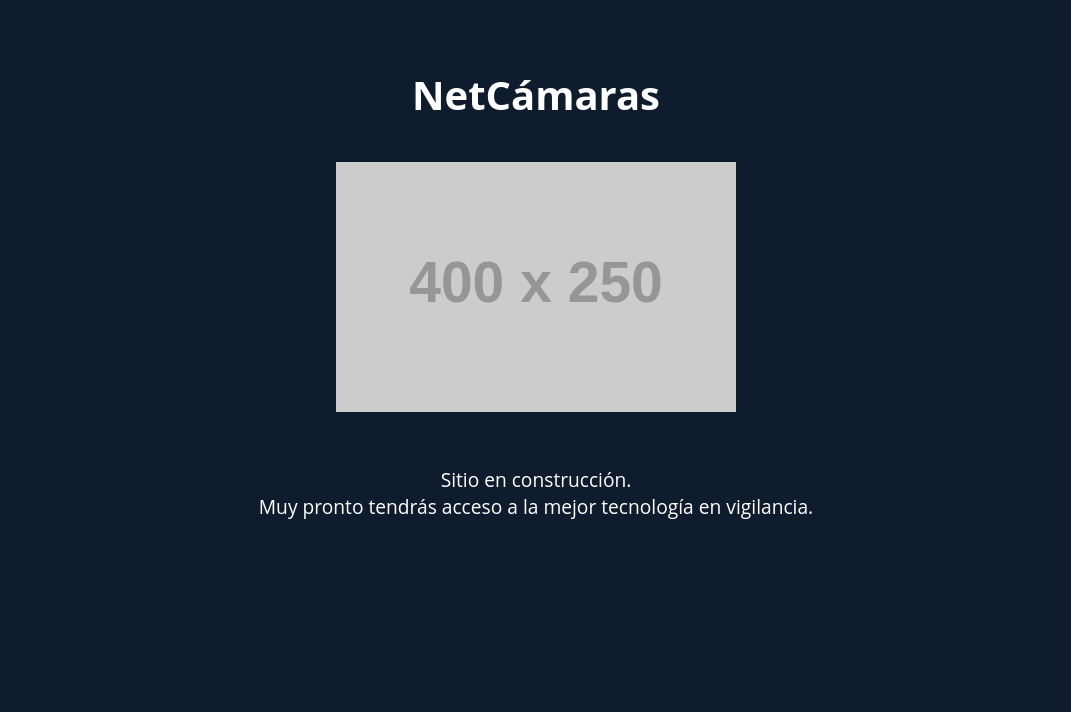
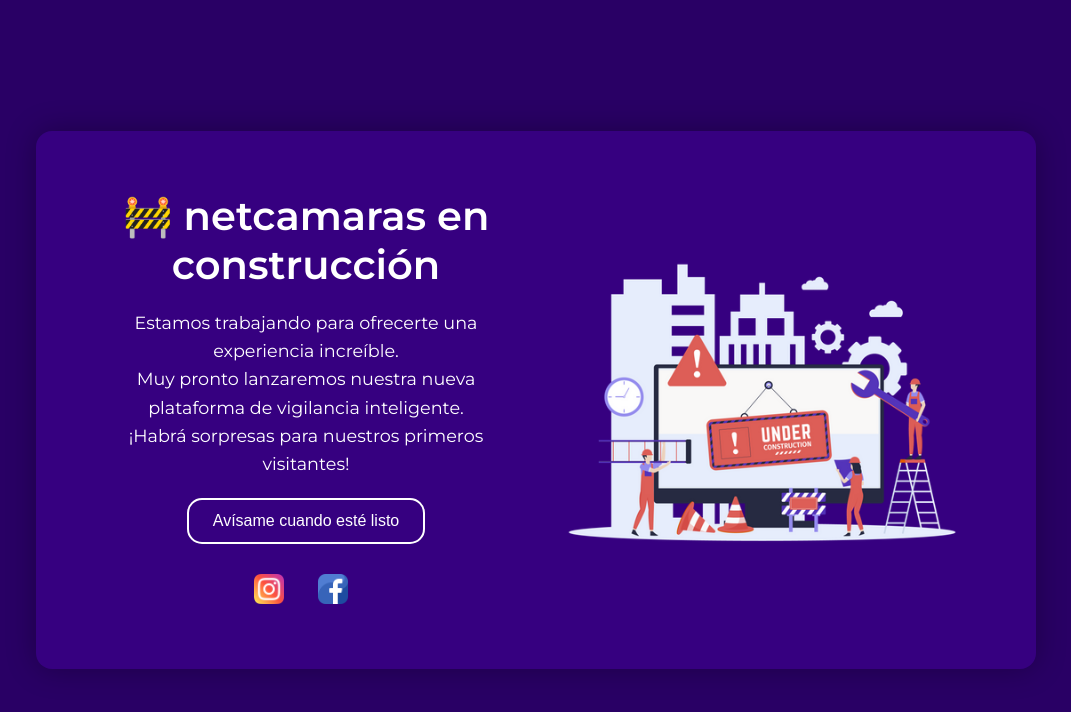
Before and after one commit to BlackViking36/netcamaras, a plain HTML site: page index.html in a window 1280 px wide. Shown: the whole page, without its empty margins (104-1175 px from the left). Drawn offline with Linux system fonts and the light colour scheme; placeholder pictures from the web are drawn by us.

Commit message:
update web

```diff
--- /dev/null
+++ b/css/style.css
@@ -0,0 +1,105 @@
+* {
+    box-sizing: border-box;
+    margin: 0;
+    padding: 0;
+}
+
+body {
+    font-family: "Montserrat", sans-serif;
+    background-color: #290065;
+    color: #ffffff;
+    display: flex;
+    flex-direction: column;
+    justify-content: center;
+    align-items: center;
+    min-height: 100vh;
+    text-align: center;
+    padding: 20px;
+}
+
+.container {
+    max-width: 1000px;
+    display: flex;
+    flex-wrap: wrap;
+    justify-content: space-between;
+    align-items: center;
+    background-color: #360080;
+    border-radius: 16px;
+    padding: 40px;
+    box-shadow: 0 0 30px rgba(0, 0, 0, 0.3);
+}
+
+.text {
+    flex: 1 1 400px;
+    padding: 20px;
+}
+
+.text h1 {
+    font-size: 2.5rem;
+    margin-bottom: 20px;
+}
+
+.text p {
+    font-size: 1.1rem;
+    line-height: 1.6;
+    margin-bottom: 20px;
+}
+
+.text a {
+    color: #ff00ff;
+    text-decoration: underline;
+}
+
+.notify-button {
+    background: transparent;
+    border: 2px solid #ffffff;
+    color: #ffffff;
+    padding: 12px 24px;
+    border-radius: 15px;
+    cursor: pointer;
+    transition: 0.3s ease;
+    font-size: 1rem;
+}
+
+.notify-button:hover {
+    background-color: #ffffff;
+    color: #360080;
+}
+
+.social {
+    margin-top: 30px;
+}
+
+.social a {
+    margin: 0 10px;
+    text-decoration: none;
+    color: white;
+    font-size: 1.2rem;
+}
+
+.social img {
+    width: 30px;
+    height: 30px;
+    margin-right: 10px;
+}
+
+.image {
+    flex: 1 1 400px;
+    text-align: center;
+}
+
+.image img {
+    width: 100%;
+    max-width: 400px;
+}
+
+@media (max-width: 800px) {
+    .container {
+        flex-direction: column;
+        text-align: center;
+    }
+    .text,
+    .image {
+        flex: 1 1 100%;
+    }
+}
--- a/index.html
+++ b/index.html
@@ -1,33 +1,44 @@
 <!DOCTYPE html>
 <html lang="es">
-<head>
-  <meta charset="UTF-8">
-  <title>NetCámaras - En construcción</title>
-  <style>
-    body {
-      margin: 0;
-      font-family: 'Open Sans', sans-serif;
-      background: #0f1c2e;
-      color: #fff;
-      text-align: center;
-      padding: 40px;
-    }
-    img {
-      max-width: 400px;
-      margin: 30px auto;
-    }
-    h1 {
-      font-size: 2.5em;
-      margin-bottom: 10px;
-    }
-    p {
-      font-size: 1.2em;
-    }
-  </style>
-</head>
-<body>
-  <h1>NetCámaras</h1>
-  <img src="https://via.placeholder.com/400x250?text=Seguridad+24/7" alt="Cámaras de seguridad">
-  <p>Sitio en construcción.<br>Muy pronto tendrás acceso a la mejor tecnología en vigilancia.</p>
-</body>
+    <head>
+        <meta charset="UTF-8" />
+        <meta name="viewport" content="width=device-width, initial-scale=1.0" />
+        <title>netcamaras - En Construcción</title>
+        <link href="https://fonts.googleapis.com/css2?family=Montserrat:wght@400;600&display=swap" rel="stylesheet" />
+        <link rel="stylesheet" href="css/style.css" />
+    </head>
+    <body>
+        <div class="container">
+            <div class="text">
+                <h1>🚧 netcamaras en construcción</h1>
+                <p>
+                    Estamos trabajando para ofrecerte una experiencia increíble.
+                    <br />
+                    Muy pronto lanzaremos nuestra nueva plataforma de vigilancia inteligente. <br />
+                    ¡Habrá sorpresas para nuestros primeros visitantes!
+                </p>
+                <button class="notify-button">Avísame cuando esté listo</button>
+                <div class="social">
+                    <a
+                        href="https://www.instagram.com/net.camaras?igsh=MWx6cjNpcGI1M3Bmeg=="
+                        target="_blank"
+                        rel="noopener noreferrer"
+                        ><strong><img src="images/instagram.png" alt="instagram" /></strong
+                    ></a>
+                    <a
+                        href="https://www.facebook.com/profile.php?id=61563853139396"
+                        target="_blank"
+                        rel="noopener noreferrer"
+                    >
+                        <strong>
+                            <img src="images/facebook.png" alt="facebook" />
+                        </strong>
+                    </a>
+                </div>
+            </div>
+            <div class="image">
+                <img src="images/website-under-construction-8078362-6477443.jpg" alt="under construction" />
+            </div>
+        </div>
+    </body>
 </html>
```
Also changed, not shown: images/facebook.png (added), images/instagram.png (added), images/website-under-construction-8078362-6477443.jpg (added), 1 other file.
